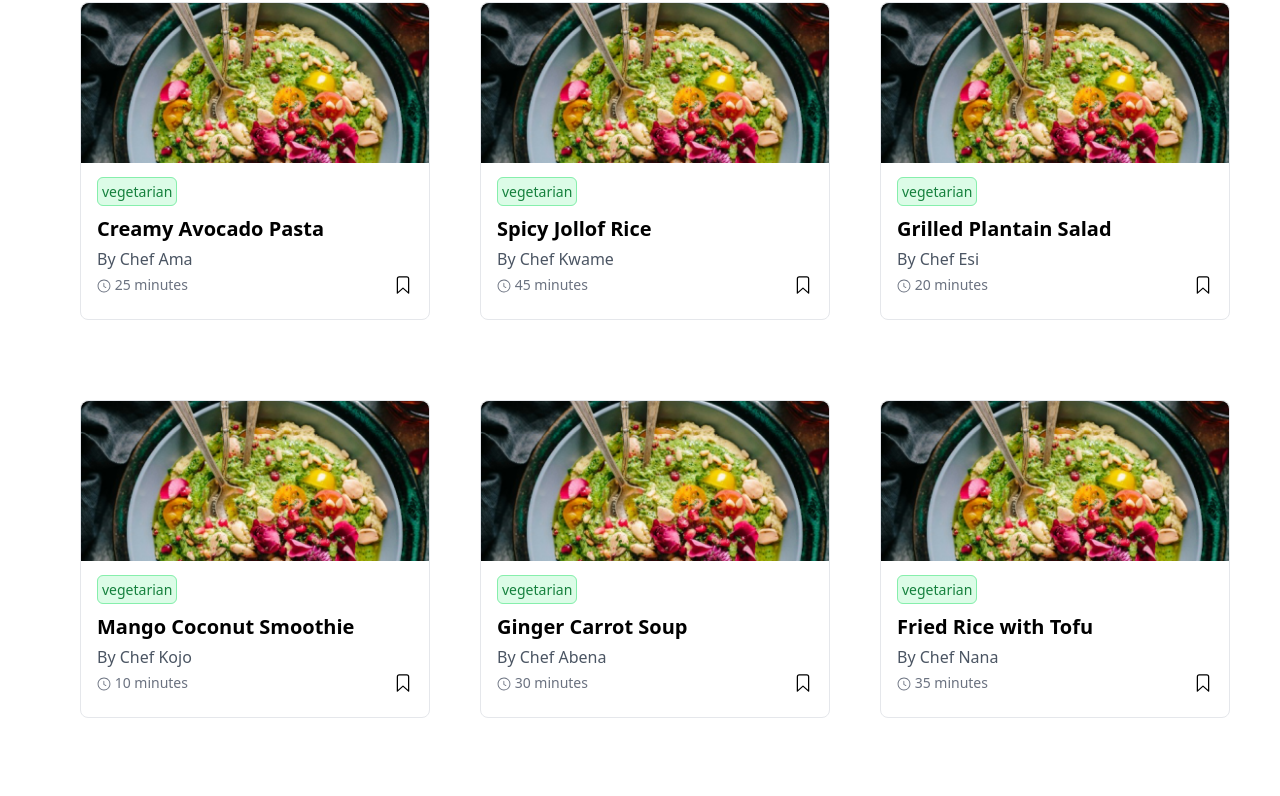
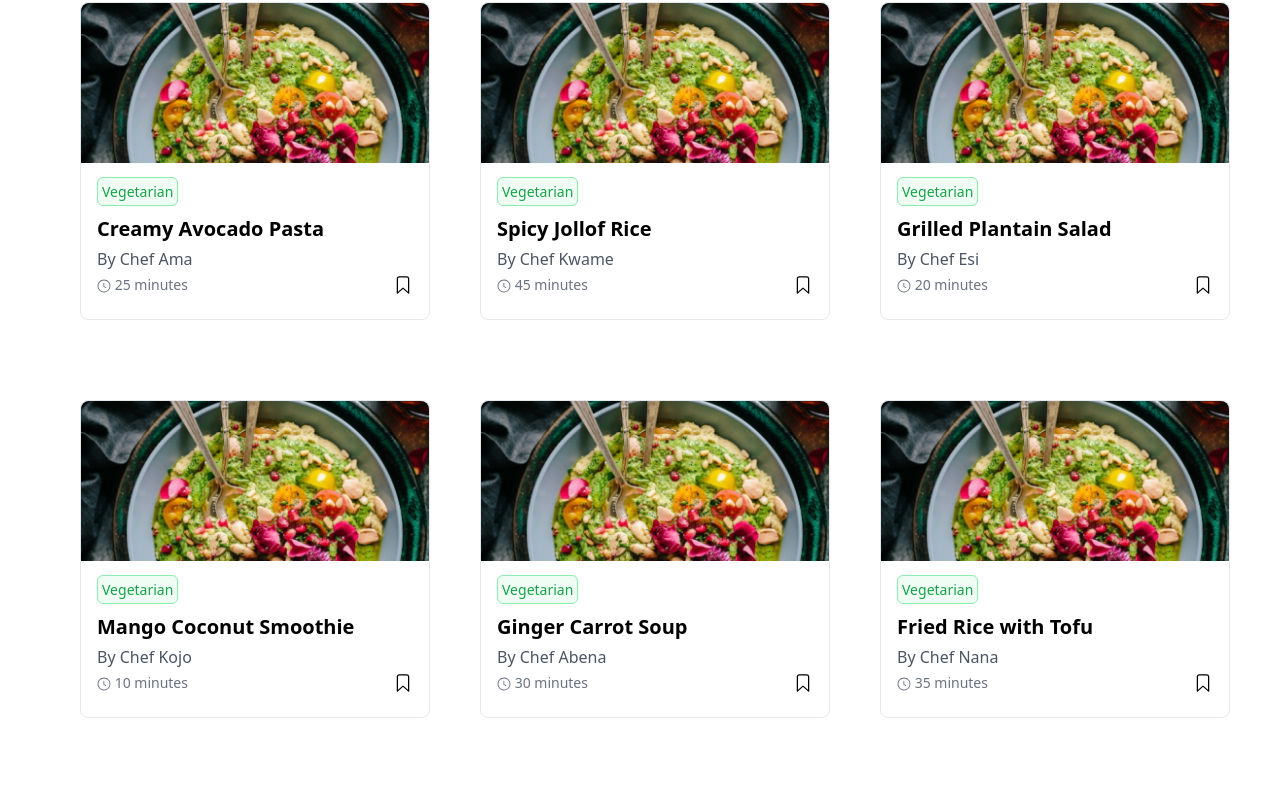
Before and after one commit to dsgnjoe/lean-recipes, a React (Vite) app: page / in a window 1280 px wide. Shown: the part 1132-1928 px from the top of the page. Built offline with nearby package versions, Linux system fonts and the light colour scheme.

Commit message:
vege tag update

```diff
--- a/src/components/Vegies.jsx
+++ b/src/components/Vegies.jsx
@@ -1,8 +1,8 @@
 const Vegies = () => {
   return (
     <div>
-      <span className='bg-green-100 text-green-700 p-1 border border-green-300 rounded-md text-sm'>
-        vegetarian
+      <span className='bg-green-50 text-green-600 p-1 border border-green-300 rounded-md text-sm'>
+        Vegetarian
       </span>
     </div>
   )
```
